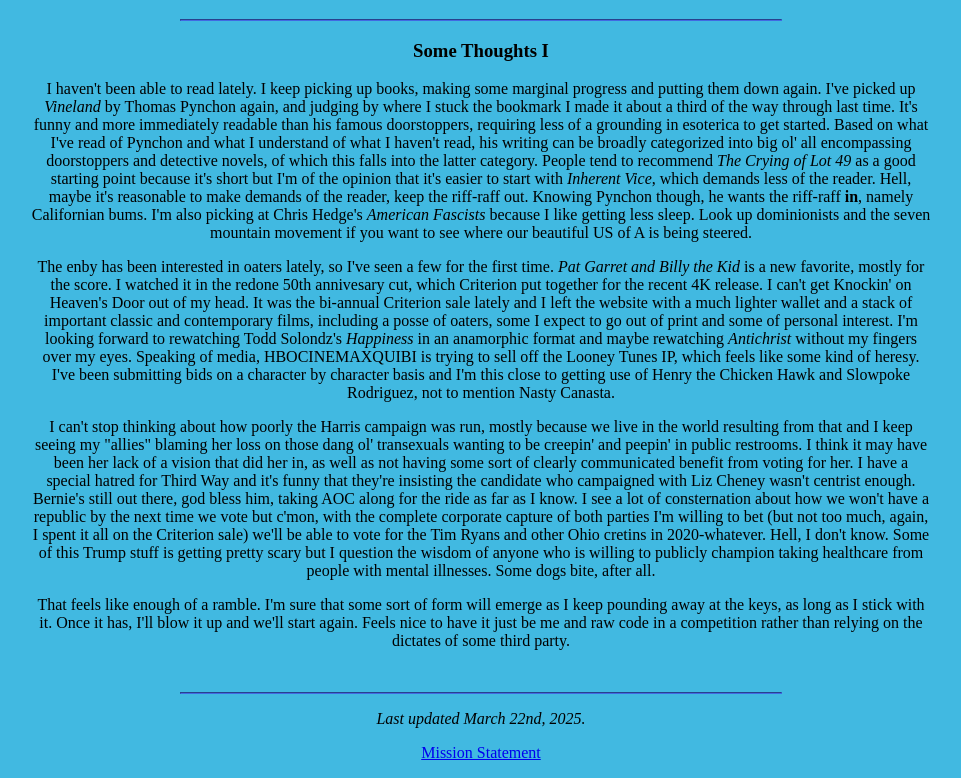
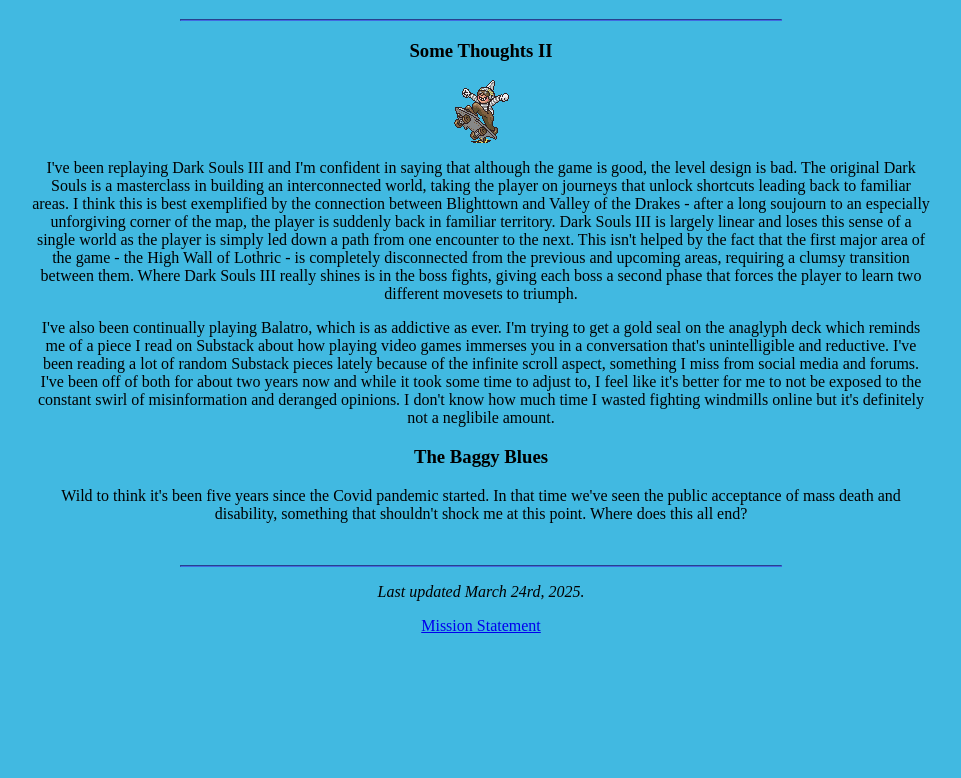
Before and after one commit to Cloks/publicanomie, a plain HTML site: page index.html in a window 1280 px wide. Shown: the part 61-839 px from the top of the page, without its empty margins (159-1120 px from the left). After the commit the page ends 800 px from the top, so only its background shows below. Drawn offline with Linux system fonts and the light colour scheme.

Commit message:
new post

```diff
--- a/index.html
+++ b/index.html
@@ -48,52 +48,44 @@
     </h1>
     <hr>
     <h3>
-        Some Thoughts I
+        Some Thoughts II
     </h3>
-    <p> I haven't been able to read lately. I keep picking up books, making some marginal progress and putting them down
-        again. I've picked up <i>Vineland</i> by Thomas Pynchon again, and judging by where I stuck the bookmark I made
-        it about a third of the way through last time. It's funny and more immediately readable than his famous
-        doorstoppers, requiring less of a grounding in esoterica to get started. Based on what I've read of Pynchon and
-        what I understand of what I haven't read, his writing can be broadly categorized into big ol' all encompassing
-        doorstoppers and detective novels, of which this falls into the latter category. People tend to recommend <i>The
-            Crying of Lot 49</i> as a good starting point because it's short but I'm of the opinion that it's easier to
-        start with <i>Inherent Vice</i>, which demands less of the reader. Hell, maybe it's reasonable to make demands
-        of the reader, keep the riff-raff out. Knowing Pynchon though, he wants the riff-raff <b>in</b>, namely
-        Californian bums. I'm also picking at Chris Hedge's <i>American Fascists</i> because I like getting less sleep.
-        Look up dominionists and the seven mountain movement if you want to see where our beautiful US of A is being
-        steered.</p>
-    <p> The enby has been interested in oaters lately, so I've seen a few for the first time. <i>Pat Garret and Billy
-            the Kid</i> is a new favorite, mostly for the score. I watched it in the redone 50th annivesary cut, which
-        Criterion put together for the recent 4K release. I can't get Knockin' on Heaven's Door out of my head.
-        It was the bi-annual Criterion sale lately and I left the website with a much lighter wallet and a stack of
-        important classic and contemporary films, including a posse of oaters, some I expect to go out of print and some
-        of personal interest. I'm looking forward to rewatching Todd Solondz's <i>Happiness</i> in an anamorphic format
-        and maybe rewatching <i>Antichrist</i> without my fingers over my eyes. Speaking of media, HBOCINEMAXQUIBI is
-        trying to sell off the Looney Tunes IP, which feels like some kind of heresy. I've been submitting bids on a
-        character by character basis and I'm this close to getting use of Henry the Chicken Hawk and Slowpoke Rodriguez,
-        not to mention Nasty Canasta.
+    <center><img src="pages/Skate_Punk.webp" align="middle"></center>
+    <p>
+        I've been replaying Dark Souls III and I'm confident in saying that although the game is good, the level design
+        is bad. The original Dark Souls is a masterclass in building an interconnected world, taking the player on
+        journeys that unlock shortcuts leading back to familiar areas. I think this is best exemplified by the
+        connection between Blighttown and Valley of the Drakes - after a long soujourn to an especially unforgiving
+        corner of the map, the player is suddenly back in familiar territory. Dark Souls III is largely linear and loses
+        this sense of a single world as the player is simply led down a path from one encounter to the next. This isn't
+        helped by the fact that the first major area of the game - the High Wall of Lothric - is completely disconnected
+        from the previous and upcoming areas, requiring a clumsy transition between them. Where Dark
+        Souls III really shines is in the boss fights, giving each boss a second phase that forces the player to learn
+        two different movesets to triumph.
     </p>
     <p>
-        I can't stop thinking about how poorly the Harris campaign was run, mostly because we live in the world
-        resulting from that and I keep seeing my "allies" blaming her loss on those dang ol' transexuals wanting to be
-        creepin' and peepin' in public restrooms. I think it may have been her lack of a vision that did her in, as well
-        as not having some sort of clearly communicated benefit from voting for her. I have a special hatred for Third
-        Way and it's funny that they're insisting the candidate who campaigned with Liz Cheney wasn't centrist enough.
-        Bernie's still out there, god bless him, taking AOC along for the ride as far as I know. I see a lot of
-        consternation about how we won't have a republic by the next time we vote but c'mon, with the complete corporate
-        capture of both parties I'm willing to bet (but not too much, again, I spent it all on the Criterion sale) we'll
-        be able to vote for the Tim Ryans and other Ohio cretins in 2020-whatever. Hell, I don't know. Some of this
-        Trump stuff is getting pretty scary but I question the wisdom of anyone who is willing to publicly champion
-        taking healthcare from people with mental illnesses. Some dogs bite, after all.
+        I've also been continually playing Balatro, which is as addictive as ever. I'm trying to get a gold seal on the
+        anaglyph deck which reminds me of a piece I read on Substack about how playing video games immerses you in a
+        conversation that's unintelligible and reductive. I've been reading a lot of random Substack pieces lately
+        because of the infinite scroll aspect, something I miss from social media and forums. I've been off of both for
+        about two years now and while it took some time to adjust to, I feel like it's better for me to not be exposed
+        to the constant swirl of misinformation and deranged opinions. I don't know how much time I wasted fighting
+        windmills online but it's definitely not a neglibile amount.
     </p>
-    <p> That feels like enough of a ramble. I'm sure that some sort of form will emerge as I keep pounding away at the
-        keys, as long as I stick with it. Once it has, I'll blow it up and we'll start again. Feels nice to have it just
-        be me and raw code in a competition rather than relying on the dictates of some third party.</p>
+    <h3>
+        The Baggy Blues
+    </h3>
+    <p>
+        Wild to think it's been five years since the Covid pandemic started. In that time we've seen the public
+        acceptance of mass death and disability, something that shouldn't shock me at this point. Where does this all
+        end?
+    </p>
 </body>
 <br>
 <hr>
 <footer>
-    <p><i>Last updated March 22nd, 2025.</i></p>
+    <p><i>Last updated March 24rd, 2025.</i></p>
     <p><a href="pages/mission_statement.html">Mission Statement</a></p>
 </footer>
+
 </html>
```
Also changed, not shown: pages/Skate_Punk.webp (added).
